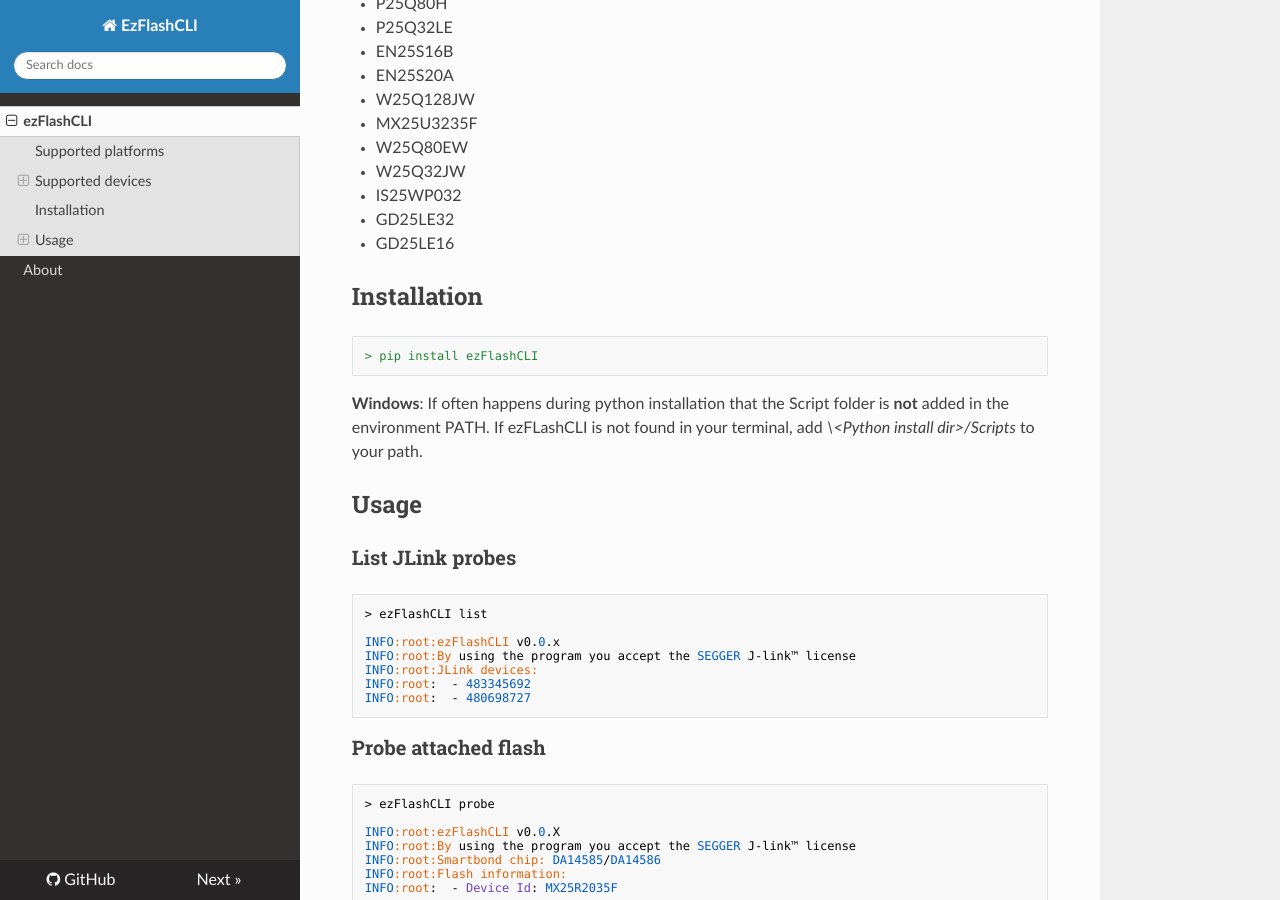
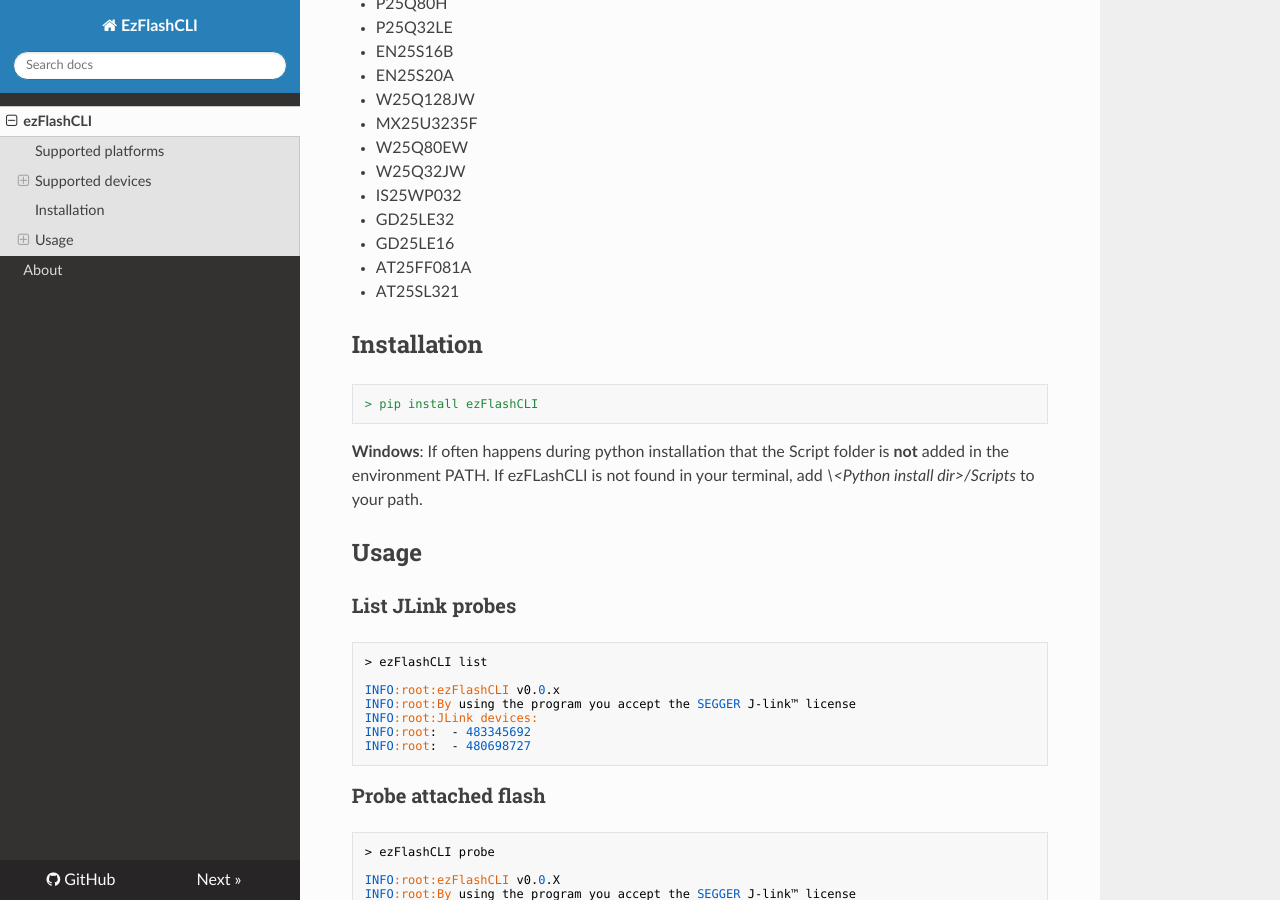
Before and after one commit to ezflash/ezFlashCLI, an MkDocs documentation site: the page built from docs/index.md, in a window 1280 px wide and 900 px high, scrolled down 1076 px. Built offline with MkDocs 1.6.1, drawn with Linux system fonts in a browser that asks for light colours; nearby versions of some CDN libraries.

Commit message:
Updated documentation

```diff
--- a/docs/index.md
+++ b/docs/index.md
@@ -50,7 +50,8 @@
 * IS25WP032
 * GD25LE32
 * GD25LE16
-
+* AT25FF081A
+* AT25SL321
 
 
 
```
Also changed, not shown: README.md (+3 -0 lines).
